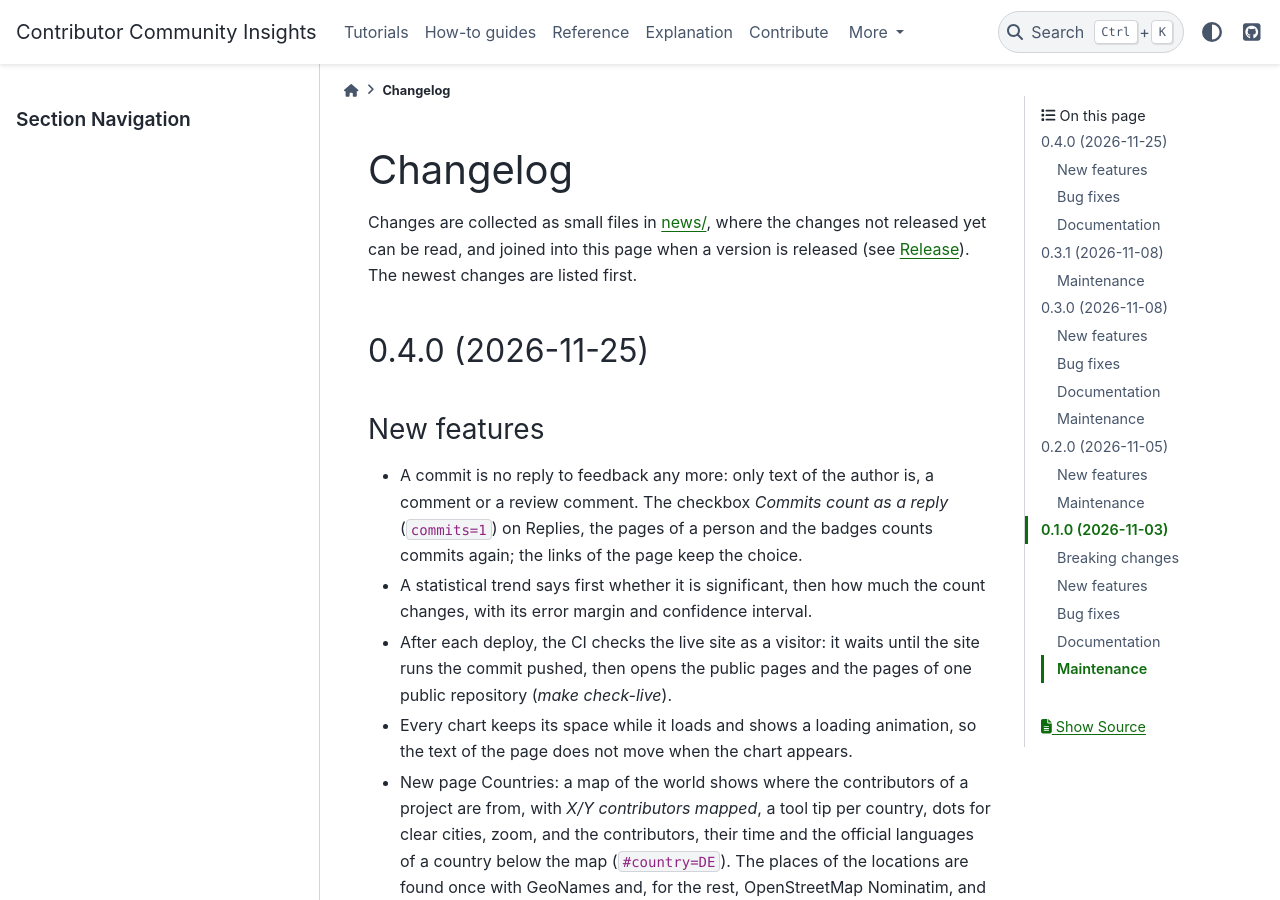
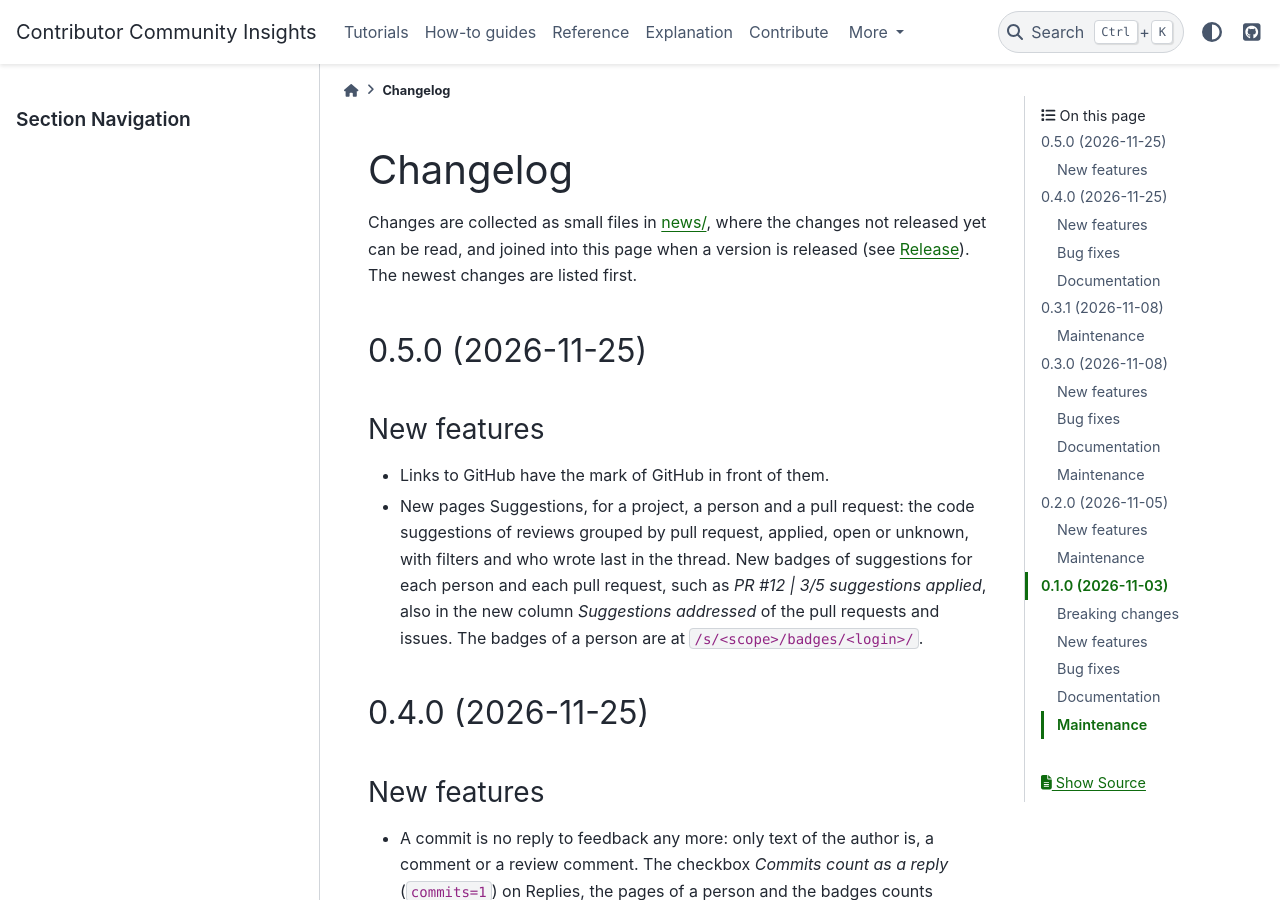
Before and after one commit to PyCalendar/community-insights, a Sphinx documentation site: the page built from docs/changelog.rst, in a window 1280 px wide and 900 px high. Built offline with Sphinx 7.4.7 and the PyData theme 0.15.4, drawn with Linux system fonts in a browser that asks for light colours.

Commit message:
release 0.5.0
Co-Authored-By: Claude Opus 5.5 <noreply@anthropic.com>

```diff
--- a/docs/changelog.rst
+++ b/docs/changelog.rst
@@ -7,6 +7,16 @@ Changelog
 Changes are collected as small files in `news/ <https://github.com/PyCalendar/community-insights/tree/main/news>`_, where the changes not released yet can be read, and joined into this page when a version is released (see :doc:`release`). The newest changes are listed first.
 
 .. towncrier release notes start
+
+0.5.0 (2026-11-25)
+------------------
+
+New features
+~~~~~~~~~~~~
+
+- Links to GitHub have the mark of GitHub in front of them.
+- New pages Suggestions, for a project, a person and a pull request: the code suggestions of reviews grouped by pull request, applied, open or unknown, with filters and who wrote last in the thread. New badges of suggestions for each person and each pull request, such as *PR #12 | 3/5 suggestions applied*, also in the new column *Suggestions addressed* of the pull requests and issues. The badges of a person are at ``/s/<scope>/badges/<login>/``.
+
 
 0.4.0 (2026-11-25)
 ------------------
--- a/todo.txt
+++ b/todo.txt
@@ -179,6 +179,7 @@ response times, who contributes how and when, verifiable numbers and badges.
 - [x] Badges of suggestions for each person and each pull request: "PR #12 | 3/5 suggestions applied"; green all applied, red one open, yellow otherwise; on /s/<scope>/badges/<login>/ next to the badge of replies (the old address redirects); the column "Suggestions addressed" of Pull requests and issues
 - [x] The drop-downs of the project and of a person have Suggestions
 - [x] Every link to GitHub has the mark of GitHub in front of it (CSS, Octicons mark-github, MIT)
+- [x] Release 0.5.0 with the suggestions
 - [ ] The estimate of a fetch does not count the requests of the review threads yet
 - [x] Tell the person only when everything is finished, after the deploy, or when their input is needed (for this project, remembered); the sound is the Stop hook of ~/.claude/settings.json, so waiting happens inside one turn
 
```
Also changed, not shown: 2 other files.
